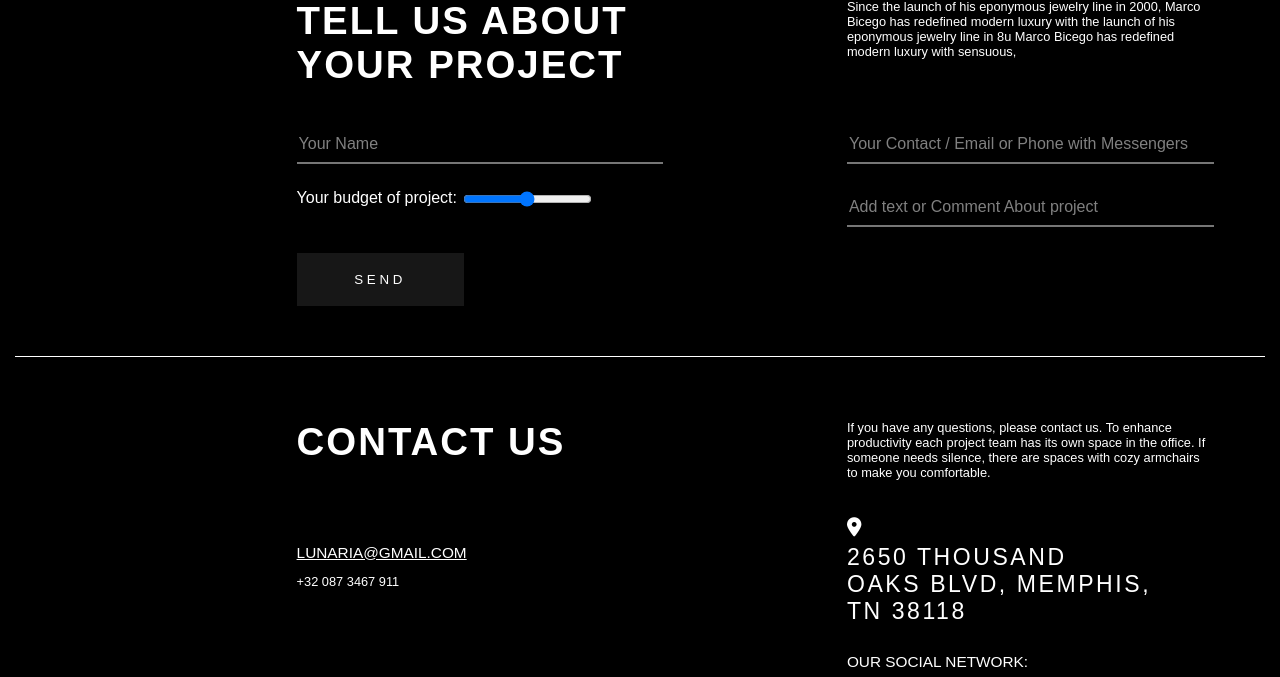
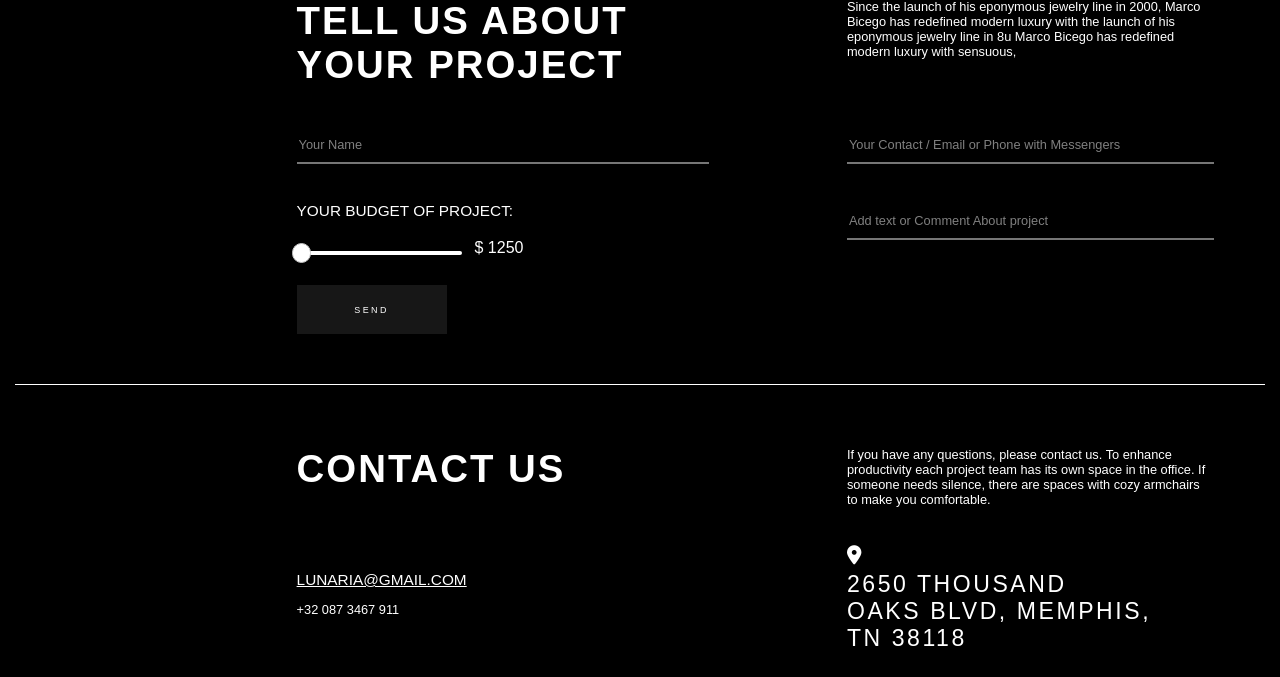
Before and after one commit to sydorova-nataliya/lunaria, a website: page src/index.html in a window 1280 px wide. Shown: the part 2716-3393 px from the top of the page. Drawn offline with nearby package versions, Linux system fonts and the light colour scheme; files that its build step writes are made by us from their sources; files whose address does not match are found by name.

Commit message:
added form range

```diff
--- a/src/index.html
+++ b/src/index.html
@@ -6,12 +6,17 @@
   <meta name="viewport" content="width=device-width, initial-scale=1.0">
   <title>Lunaria</title>
   <script src="https://code.jquery.com/jquery-3.6.0.min.js" integrity="sha256-/xUj+3OJU5yExlq6GSYGSHk7tPXikynS7ogEvDej/m4=" crossorigin="anonymous"></script>
+  <link href="https://code.jquery.com/ui/1.12.1/themes/ui-lightness/jquery-ui.css" rel="stylesheet"/>
+  <script src="https://cdnjs.cloudflare.com/ajax/libs/jqueryui/1.12.1/jquery-ui.min.js" integrity="sha512-uto9mlQzrs59VwILcLiRYeLKPPbS/bT71da/OEBYEwcdNUk8jYIy+D176RYoop1Da+f9mvkYrmj5MCLZWEtQuA==" crossorigin="anonymous" referrerpolicy="no-referrer"></script>
   <script src="js/slick.min.js"></script>
   <script src="js/jquery.main.js"></script>
+
   <script src="https://kit.fontawesome.com/d16d7400e1.js" crossorigin="anonymous"></script>
+
   <link rel="preconnect" href="https://fonts.googleapis.com">
   <link rel="preconnect" href="https://fonts.gstatic.com" crossorigin="">
   <link href="https://fonts.googleapis.com/css2?family=Marcellus&amp;display=swap" rel="stylesheet">
+
   <link rel="stylesheet" href="css/main.min.css">
 </head>
     <body>
@@ -149,7 +154,7 @@
                     <div class="side-text wow slideInRight">we combine sharp design with rich technology to craft exciting brands.
                     </div>
                 </div>
-                <div class="slider container">
+                <div class="slider container wow fadeIn">
                     <div class="slider__box">
                         <div class="img slider__photo slide1" style="background-image: url('./img/slide1.png')"></div>
                     </div>
@@ -177,7 +182,7 @@
                 </div>
             </section>
 
-            <section class="form">
+            <section class="form wow slideInUp">
                 <div class="holder text-holder">
                     <h5 class="side-title title wow slideInLeft">tell us about your project</h5>
                     <div class="side-text wow slideInRight">Since the launch of his eponymous jewelry line in 2000, Marco Bicego has redefined modern luxury with the launch of his eponymous jewelry line in 8u Marco Bicego has redefined modern luxury with sensuous,
@@ -187,8 +192,13 @@
                     <form action="">
                     <div class="layout">
                         <div class="form__input-holder">
-                            <input type="text" class="form__name form-input" placeholder="Your Name"> <label class="form__range-title" for="range">Your budget of project:</label>
-                            <input class="form__range" type="range" min="1" max="100" value="50" id="range">
+                            <input type="text" class="form__name form-input" placeholder="Your Name">
+                            <label class="form__range-title" for="form__range">Your budget of project:</label>
+                            <div class="range-holder">
+                                <div class="form__range"></div>
+                                <p class="form__range-value">$ 1250</p>
+                            </div>
+
                         </div>
                         <div class="form__input-holder form__input-holder_left">
                             <input type="text" class="form__name form-input" placeholder="Your Contact / Email or Phone with Messengers">
@@ -200,7 +210,7 @@
                 </div>
             </section>
 
-            <section class="contact">
+            <section class="contact wow zoomIn">
                 <div class="holder text-holder">
                     <h5 class="side-title title wow slideInLeft">Contact US</h5>
                     <div class="side-text wow slideInRight">If you have any questions, please contact us.
@@ -208,7 +218,7 @@
                     </div>
 
                 </div>
-                <div class="layout2 holder">
+                <div class="layout holder">
                     <div class="contact__holder">
                         <a class="contact__mail" href="mailto:Lunaria@gmail.com">Lunaria@gmail.com</a>
                         <a class="contact__tel main-link" href="tel:+320873467911">+32 087 3467 911</a>
--- a/src/js/jquery.main.js
+++ b/src/js/jquery.main.js
@@ -36,4 +36,14 @@ $( document ).ready(function() {
         slidesToShow: 2,
         adaptiveHeight: true
       });
+
+      $('.form__range').slider({
+        min: 500,
+        max: 25000,
+        value: 1250,
+        slide: function(event, ui){
+          $('.form__range-value').text(`$ ${ui.value}`);
+        }
+      });
+
 });
--- a/src/scss/partials/_main-styles.scss
+++ b/src/scss/partials/_main-styles.scss
@@ -60,15 +60,35 @@ body{
   width: 40%;
 }
 .layout{
-  display: flex;
-  flex-direction: row;
-  justify-content: space-between;
-}
-.layout2{
   display: grid;
   grid-template-columns: 1.5fr 1fr;
   align-items: start;
 }
+#scroll {
+  display: flex;
+  flex-direction: column;
+  width: 50px;
+  height: 50px;
+  text-align: center;
+  position: fixed;
+  bottom: 30px;
+  right: 1vw;
+  z-index: 1000;
+}
+#scroll:hover {
+  cursor: pointer;
+}
+#scroll::before {
+  content: "\f062";
+  font-family: FontAwesome;
+  top: 0px;
+  left: 0px;
+  font-weight: lighter;
+  font-size: 2em;
+  line-height: 50px;
+  color: #fff;
+}
+
 .header{
     margin: 0;
     min-height: 100vh;
@@ -402,30 +422,7 @@ body{
 
   }
 }
-#scroll {
-  display: flex;
-  flex-direction: column;
-  width: 50px;
-  height: 50px;
-  text-align: center;
-  position: fixed;
-  bottom: 30px;
-  right: 1vw;
-  z-index: 1000;
-}
-#scroll:hover {
-  cursor: pointer;
-}
-#scroll::before {
-  content: "\f062";
-  font-family: FontAwesome;
-  top: 0px;
-  left: 0px;
-  font-weight: lighter;
-  font-size: 2em;
-  line-height: 50px;
-  color: #fff;
-}
+
 .form{
   padding-bottom: 4%;
   border-bottom: 1px solid $white;
@@ -434,27 +431,24 @@ body{
   }
 
   &__input-holder{
-    width: 100%;
+    width: 75%;
     &_left{
-      display: flex;
-      flex-direction: column;
-      align-items: flex-end;
+      width: 100%;
     }
   }
   .form-input{
     color: white;
     background-color: transparent;
     height: calc(2.25rem + 2px);
-    display: block;
-    width: 80%;
-    margin-bottom: 2vw;
+    width: 100%;
+    margin-bottom: 3vw;
     border-top: none;
     border-left: none;
     border-right: none;
-    transition: border-color 0.15s ease-in-out, box-shadow 0.15s ease-in-out;
     &::placeholder {
       color: $white;
       opacity: 0.5;
+      font-size: 1vw;
     }
   }
 
@@ -464,12 +458,44 @@ body{
     color: $white;
     letter-spacing: 0.5ch;
     padding: 1.5vw 4.5vw;
+    font-size: 0.7vw;
     &:hover{
       cursor: pointer;
       background-color: rgba(255, 2555, 255, 0.3);
     }
   }
+  &__range-title{
+    display: block;
+    font-size: 1.2vw;
+    text-transform: uppercase;
+    margin-bottom: 1.2vw;
+  }
+  .range-holder{
+    display: flex;
+    margin-bottom: 2vw;
+  }
+  &__range{
+    margin-right: 1vw;
+  }
+  .ui-slider-handle {
+    outline: 0;
+    background: $white;
+    border-radius: 50%;
+    top: -.5em;
+  }
 
+  .ui-slider-horizontal {
+    top: 1em;
+    height: .2em;
+    width: 40%;
+    border: none;
+    background: $white;
+
+  }
+  &__range-value{
+    font-size: 1.25vw;
+    margin: 0.25vw 0;
+  }
 }
 .contact{
   padding-bottom: 4%;
```
Also changed, not shown: dist/css/main.min.css, dist/index.html, dist/js/jquery.main.js, dist/js/jquery.main.min.js, 1 other file.
